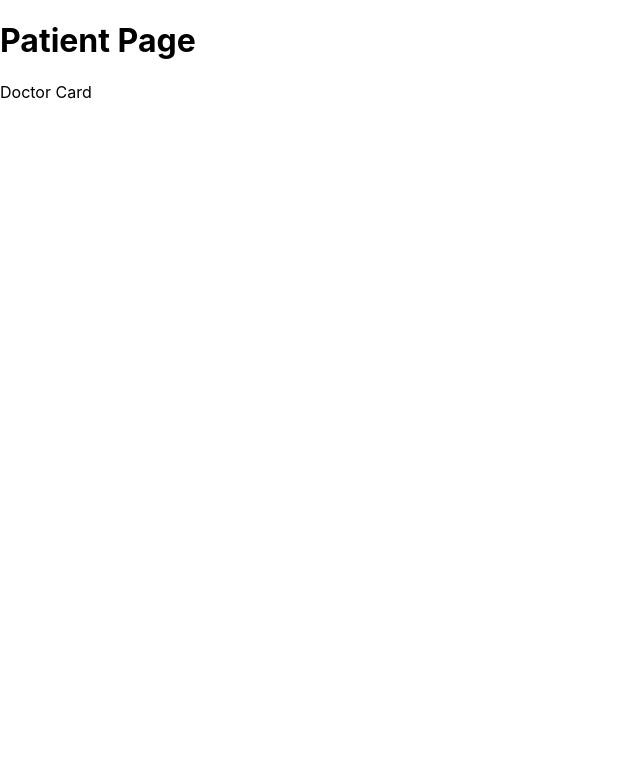
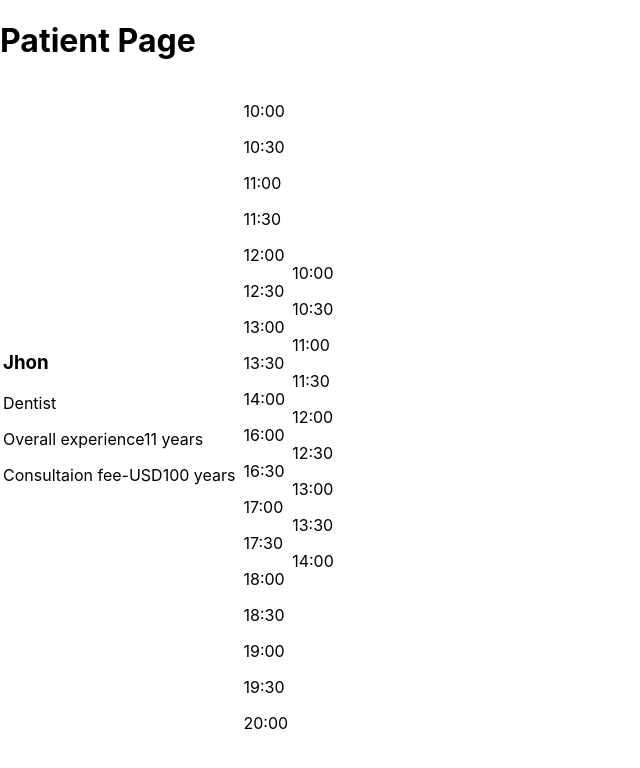
Before and after one commit to rna/docapp, a React (Create React App) app: page / in a window 1280 px wide. Shown: the top 768 px of the page, without its empty margins (0-640 px from the left). Built offline with nearby package versions, Linux system fonts and the light colour scheme.

Commit message:
add doctor card with time slots

```diff
--- a/package.json
+++ b/package.json
@@ -6,6 +6,7 @@
     "@testing-library/jest-dom": "^5.11.4",
     "@testing-library/react": "^11.1.0",
     "@testing-library/user-event": "^12.1.10",
+    "prop-types": "^15.7.2",
     "react": "^17.0.1",
     "react-dom": "^17.0.1",
     "react-scripts": "4.0.0",
--- /dev/null
+++ b/src/api/doctorDemoData.js
@@ -0,0 +1,10 @@
+const doctor = {
+  id: 1,
+  name: 'Jhon',
+  email: 'jhon@yahoo.com',
+  specialization: 'Dentist',
+  experience: 11,
+  fee: 100,
+};
+
+export default doctor;
--- /dev/null
+++ b/src/api/scheduleDemoData.js
@@ -0,0 +1,49 @@
+const schedule = [
+  '11/20/20 10:00',
+  '11/20/20 10:30',
+  '11/20/20 11:00',
+  '11/20/20 11:30',
+  '11/20/20 12:00',
+  '11/20/20 12:30',
+  '11/20/20 13:00',
+  '11/20/20 13:30',
+  '11/20/20 14:00',
+  '11/21/20 10:00',
+  '11/21/20 10:30',
+  '11/21/20 11:00',
+  '11/21/20 11:30',
+  '11/21/20 12:00',
+  '11/21/20 12:30',
+  '11/21/20 13:00',
+  '11/21/20 13:30',
+  '11/21/20 14:00',
+  '11/22/20 10:00',
+  '11/22/20 10:30',
+  '11/22/20 11:00',
+  '11/22/20 11:30',
+  '11/22/20 12:00',
+  '11/22/20 12:30',
+  '11/22/20 13:00',
+  '11/22/20 13:30',
+  '11/22/20 14:00',
+  '11/23/20 10:00',
+  '11/23/20 10:30',
+  '11/23/20 11:00',
+  '11/23/20 11:30',
+  '11/23/20 12:00',
+  '11/23/20 12:30',
+  '11/23/20 13:00',
+  '11/23/20 13:30',
+  '11/23/20 14:00',
+  '11/20/20 16:00',
+  '11/20/20 16:30',
+  '11/20/20 17:00',
+  '11/20/20 17:30',
+  '11/20/20 18:00',
+  '11/20/20 18:30',
+  '11/20/20 19:00',
+  '11/20/20 19:30',
+  '11/20/20 20:00',
+];
+
+export default schedule;
--- a/src/components/DoctorCardComponent.js
+++ b/src/components/DoctorCardComponent.js
@@ -1,7 +1,50 @@
 import React from 'react';
+import PropTypes from 'prop-types';
+import {
+  currentTime, today, tomorrow, thirdDay,
+} from '../helpers/dateHelper';
 
-const DoctorCardComponent = () => (
-  <p>Doctor Card </p>
-);
+const DoctorCardComponent = ({ doctor, schedule }) => {
+  const todaySchedules = schedule.filter(d => today >= new Date(d) && new Date(d) > currentTime).map(t => (t.split(' '))[1]);
+  const tomorrowSchedules = schedule.filter(d => tomorrow >= new Date(d) && new Date(d) > today).map(t => (t.split(' '))[1]);
+  const thirdDaySchedules = schedule.filter(d => thirdDay >= new Date(d) && new Date(d) > tomorrow).map(t => (t.split(' '))[1]);
+  return (
+    <>
+      <tr>
+        <td>
+          <div>
+            <h3>{doctor.name}</h3>
+            <p>{doctor.specialization}</p>
+            <p>
+              Overall experience
+              {doctor.experience}
+              {' '}
+              years
+            </p>
+            <p>
+              Consultaion fee-USD
+              {doctor.fee}
+              {' '}
+              years
+            </p>
+          </div>
+        </td>
+        <td>{todaySchedules.map(el => <p key={el}>{el}</p>)}</td>
+        <td>{tomorrowSchedules.map(el => <p key={el}>{el}</p>)}</td>
+        <td>{thirdDaySchedules.map(el => <p key={el}>{el}</p>)}</td>
+      </tr>
+    </>
+  );
+};
+
+DoctorCardComponent.propTypes = {
+  doctor: PropTypes.shape({
+    name: PropTypes.string.isRequired,
+    specialization: PropTypes.string.isRequired,
+    experience: PropTypes.number.isRequired,
+    fee: PropTypes.number.isRequired,
+  }).isRequired,
+  schedule: PropTypes.instanceOf(Array).isRequired,
+};
 
 export default DoctorCardComponent;
--- a/src/containers/PatientPageContainer.js
+++ b/src/containers/PatientPageContainer.js
@@ -1,10 +1,19 @@
 import React from 'react';
 import DoctorCardComponent from '../components/DoctorCardComponent';
+import doctor from '../api/doctorDemoData';
+import schedule from '../api/scheduleDemoData';
 
 const PatientPageContainer = () => (
   <div>
     <h1> Patient Page </h1>
-    <DoctorCardComponent />
+    <table>
+      <thead />
+      <tbody>
+        <DoctorCardComponent doctor={doctor} schedule={schedule} />
+      </tbody>
+
+    </table>
+
   </div>
 
 );
--- /dev/null
+++ b/src/helpers/dateHelper.js
@@ -0,0 +1,15 @@
+const currentTime = new Date();
+
+const today = new Date(currentTime);
+today.setHours(0, 0, 0, 0);
+today.setDate(today.getDate() + 1);
+
+const tomorrow = new Date(today);
+tomorrow.setDate(tomorrow.getDate() + 1);
+
+const thirdDay = new Date(tomorrow);
+thirdDay.setDate(thirdDay.getDate() + 1);
+
+export {
+  currentTime, today, tomorrow, thirdDay,
+};
```
